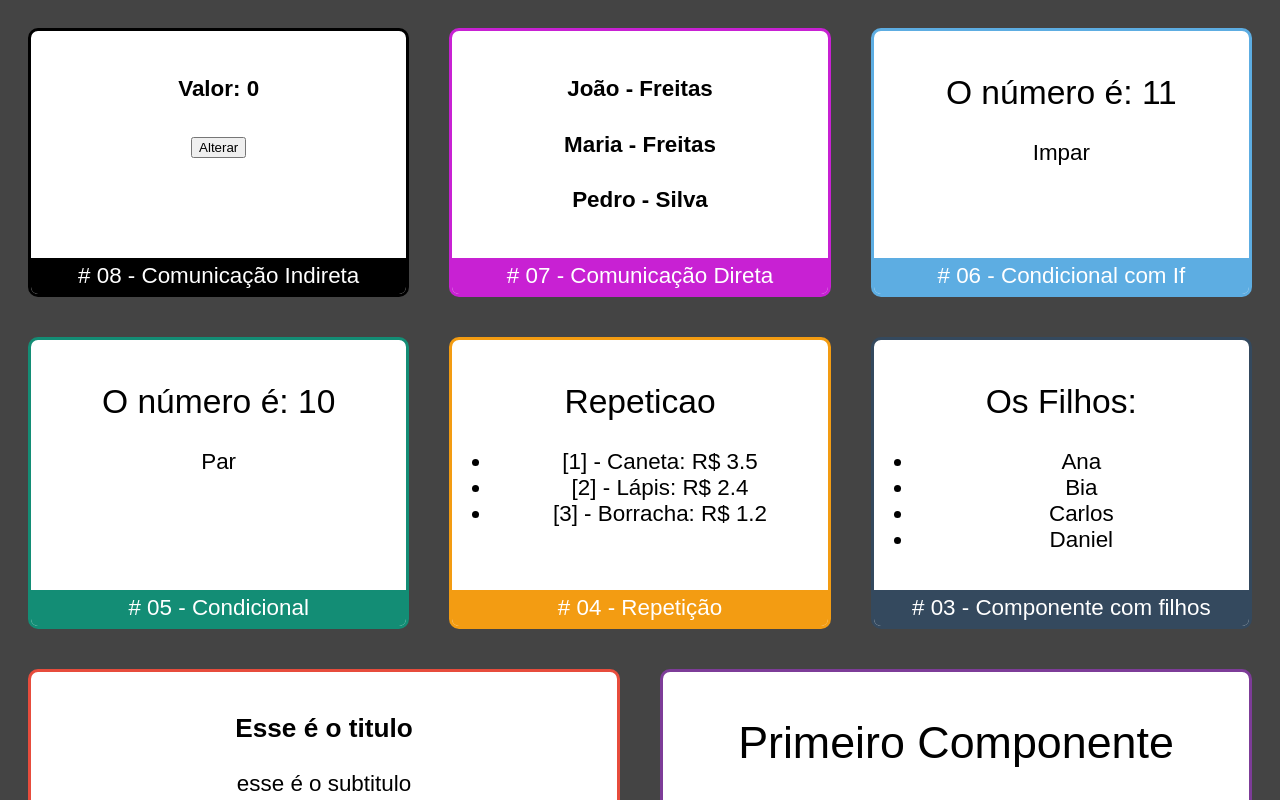
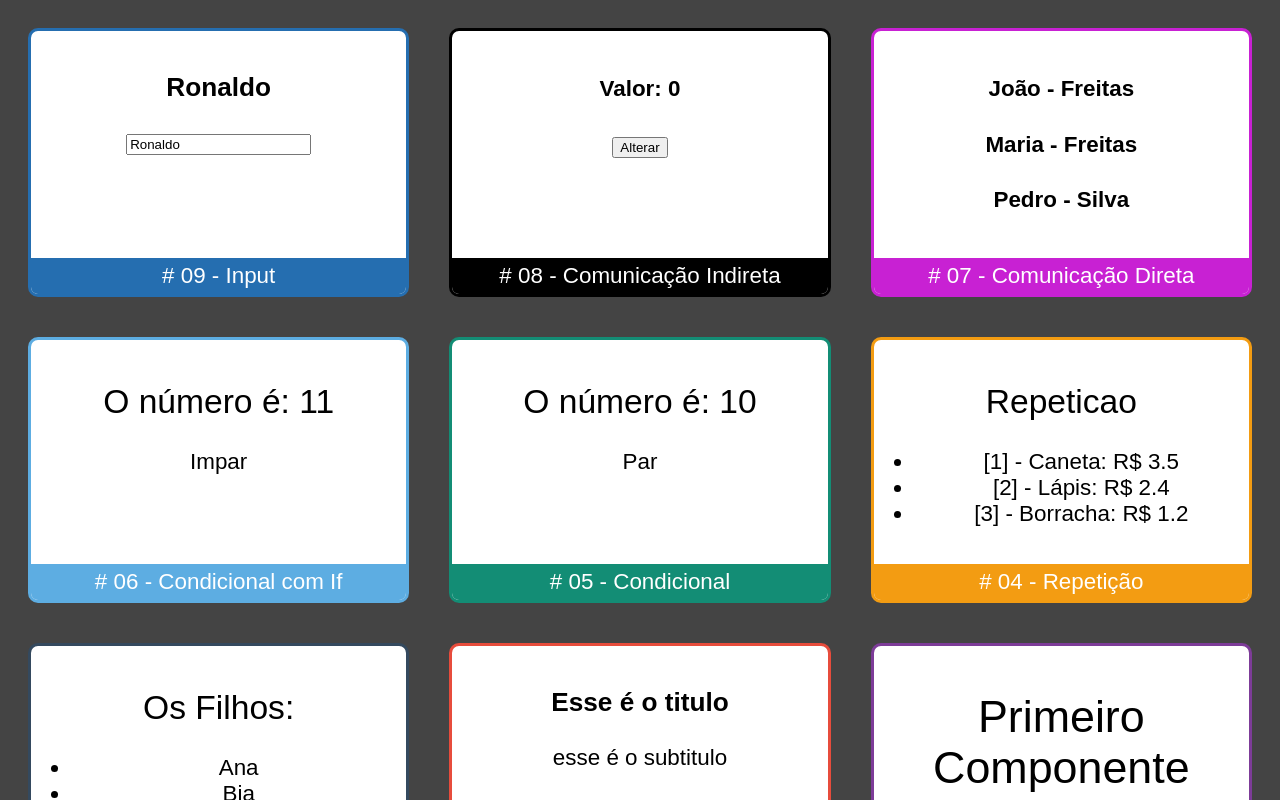
Before and after one commit to rgiovani/react-fundamentos, a React (Create React App) app: page / in a window 1280 px wide. Shown: the top 800 px of the page. Built offline with nearby package versions, Linux system fonts and the light colour scheme.

Commit message:
Adicionando o Input no App

```diff
--- a/src/App.jsx
+++ b/src/App.jsx
@@ -10,17 +10,21 @@ import Condicional from './components/básicos/Condicional';
 import CondicionalComIf from './components/básicos/CondicionalComIf';
 import Pai from './components/comunicacao/direta/Pai';
 import Super from './components/comunicacao/indireta/Super';
+import Input from './components/form/Input';
 
 const app = (props) => {
     return (
         <div className="App">
-            <Card titulo="# 08 - Comunicação Indireta" color="#000 ">
+            <Card titulo="# 09 - Input" color="#256EB0">
+                <Input></Input>
+            </Card>
+            <Card titulo="# 08 - Comunicação Indireta" color="#000">
                 <Super></Super>
             </Card>
-            <Card titulo="# 07 - Comunicação Direta" color="#C821D3 ">
+            <Card titulo="# 07 - Comunicação Direta" color="#C821D3">
                 <Pai sobrenome="Freitas"></Pai>
             </Card>
-            <Card titulo="# 06 - Condicional com If" color="#5DADE2 ">
+            <Card titulo="# 06 - Condicional com If" color="#5DADE2">
                 <CondicionalComIf numero={11}></CondicionalComIf>
             </Card>
             <Card titulo="# 05 - Condicional" color="#138D75">
```
